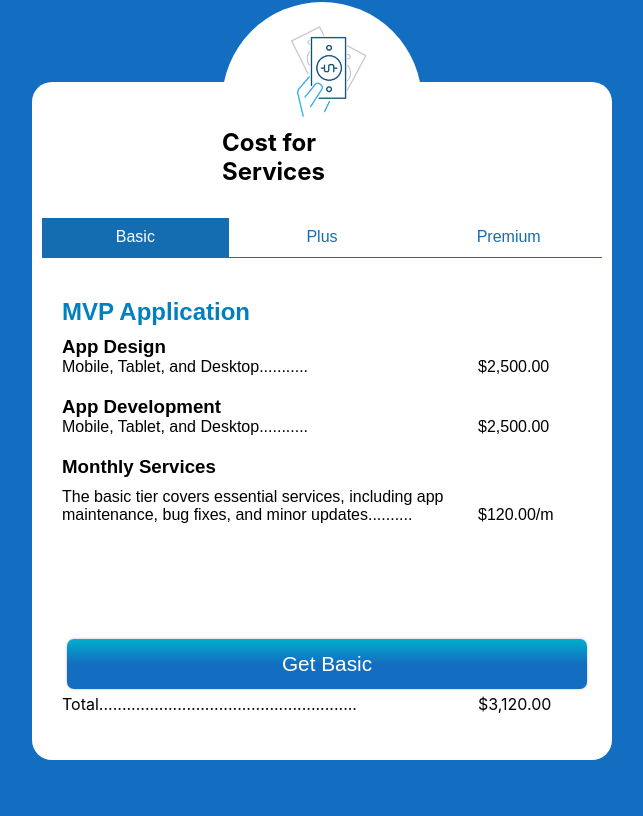
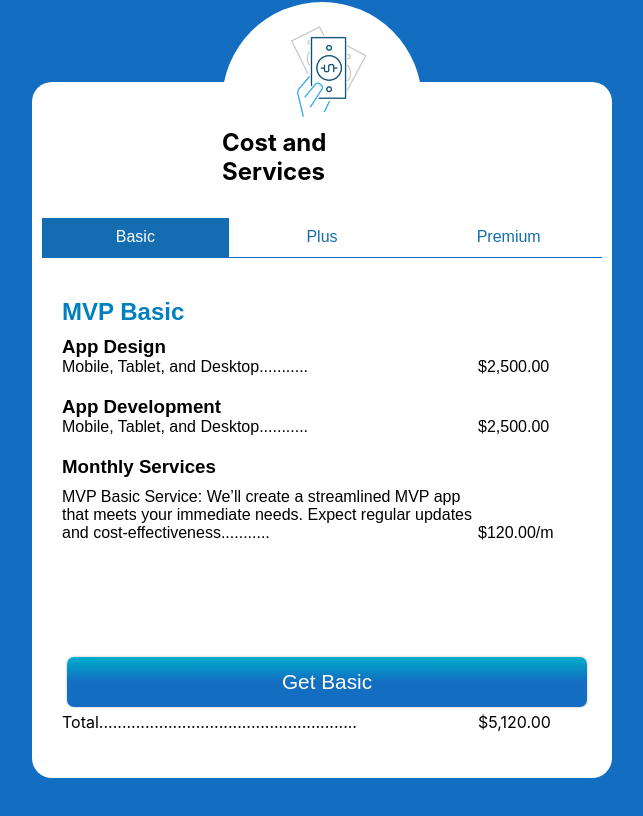
Before and after one commit to louieLouie117/react-portfolio, a React (Create React App) app in the folder client/: page / in a window 1280 px wide. Shown: the part 2135-2951 px from the top of the page, without its empty margins (318-961 px from the left). Built offline with nearby package versions, Linux system fonts and the light colour scheme.

Commit message:
NewPricingUpdated

```diff
--- a/client/src/components/LandingPage/Services.jsx
+++ b/client/src/components/LandingPage/Services.jsx
@@ -4,6 +4,16 @@ import React, { useState } from 'react';
 function Services(props) {
 
     <ServicesStyles></ServicesStyles>
+    // service tile
+    const [ServiceTile, setServiceTile] = useState('MVP Basic');
+    // service description
+    const [ServiceDescription, setServiceDescription] = useState('MVP Basic Service: We’ll create a streamlined MVP app that meets your immediate needs. Expect regular updates and cost-effectiveness.');
+    // service purchase link
+    const [purchaseLink, setPurchaseLink] = useState('https://buy.stripe.com/3cscNcg6z1sB0zm4gj');
+    // monthly service price
+    const [monthlyServicePrice, setMonthlyServicePrice] = useState('120.00');
+    // purchase button text
+    const [purchaseBTNText, setPurchaseBTNText] = useState('Get Basic');
 
     // updated button to link to stripe
     const [basicServiceBTNStyles, setBasicServiceBTNStyles] = useState({backgroundColor: '#136db0', color: 'white'});
@@ -12,23 +22,49 @@ function Services(props) {
 
 // basicServiceHandler
 const basicServiceHandler = () => {
+    //service tile
+    setServiceTile('MVP Basic');
+    // service description
+    setServiceDescription('MVP Basic Service: We’ll create a streamlined MVP app that meets your immediate needs. Expect regular updates and cost-effectiveness.');
     setBasicServiceBTNStyles({backgroundColor: '#136db0', color: 'white'});
     setPlusServiceBTNStyles({backgroundColor: 'white', color: '#136db0'});
     setPremiumServiceBTNStyles({backgroundColor: 'white', color: '#136db0'});
+    setPurchaseLink('https://buy.stripe.com/3cscNcg6z1sB0zm4gj');
+    // set monthly service price
+    setMonthlyServicePrice('120.00');
+    // set purchase button text
+    setPurchaseBTNText('Get Basic');
 }
 // plusServiceHandler
 const plusServiceHandler = () => {
+    //service tile
+    setServiceTile('MVP Plus');
+    // service description
+    setServiceDescription('MVP Plus Service: Enhance your MVP with additional features and scalability. Rigorous testing ensures quality over time.');
     setPlusServiceBTNStyles({backgroundColor: '#136db0', color: 'white'});
-
     setBasicServiceBTNStyles({backgroundColor: 'white', color: '#136db0'});
     setPremiumServiceBTNStyles({backgroundColor: 'white', color: '#136db0'});
+    setPurchaseLink('https://buy.stripe.com/00gaF49Ibdbj0zmeUW');
+    // set monthly service price
+    setMonthlyServicePrice('240.00');
+    // set purchase button text
+    setPurchaseBTNText('Get Plus');
 }
 // premiumServiceHandler
 const premiumServiceHandler = () => {
+    //service tile
+    setServiceTile('MVP Premium');
+    // service description
+    setServiceDescription('MVP Premium Service: Transform your MVP into a robust application. High availability and reliability are our focus.');
     setPremiumServiceBTNStyles( {backgroundColor: '#136db0', color: 'white'});
-
     setBasicServiceBTNStyles({backgroundColor: 'white', color: '#136db0'});
     setPlusServiceBTNStyles({backgroundColor: 'white', color: '#136db0'});
+
+    setPurchaseLink('https://buy.stripe.com/5kAcNc7A3fjr2Hu7sw');
+    // set monthly service price
+    setMonthlyServicePrice('560.00');
+    // set purchase button text
+    setPurchaseBTNText('Get Premium');
 
 }
 
@@ -87,7 +123,7 @@ const premiumServiceHandler = () => {
                 <section className='Cost-Container'>
                     <header>
                     <img src="/img/CostImg.png" alt="" />
-                    <h2>Cost for Services</h2>
+                    <h2>Cost and Services</h2>
                     {/* <p>You can build a price base on your buisness needs or get full services.</p>
                     <nav>
                     <button>Build a price</button>
@@ -110,7 +146,8 @@ const premiumServiceHandler = () => {
 
                             <header>
 
-                            <h2>MVP Application</h2>
+                            <h2>{ServiceTile}</h2>
+
                             </header>
                             <main className='AppPricing-Container'>
                                 <section>
@@ -139,24 +176,24 @@ const premiumServiceHandler = () => {
 
                                 </div>
                                 <ul className='pricing-container'>
-                                    <li>The basic tier covers essential services, including app maintenance, bug fixes, and minor updates..........</li>
-                                    <li>$120.00/m</li>
+                                    <li>{ServiceDescription}..........</li>
+                                    <li  >${monthlyServicePrice}/m</li>
 
                                 </ul>
                                 </section>
 
                             </main>
                             <footer>
-                            <a id="PurchaseLink" href='/'>
+                            <a id="PurchaseLink" href={purchaseLink}>
                             {/* button to update link */}
-                            <button className='MainBTN' >Get Basic</button>
+                            <button className='MainBTN' >{purchaseBTNText}</button>
 
                             </a>
                             <section>
 
                                     <ul className='pricing-container'>
                                         <li>Total........................................................</li>
-                                        <li>$3,120.00</li>
+                                        <li>$5,{monthlyServicePrice}</li>
 
                                     </ul>
                                     </section>
```
